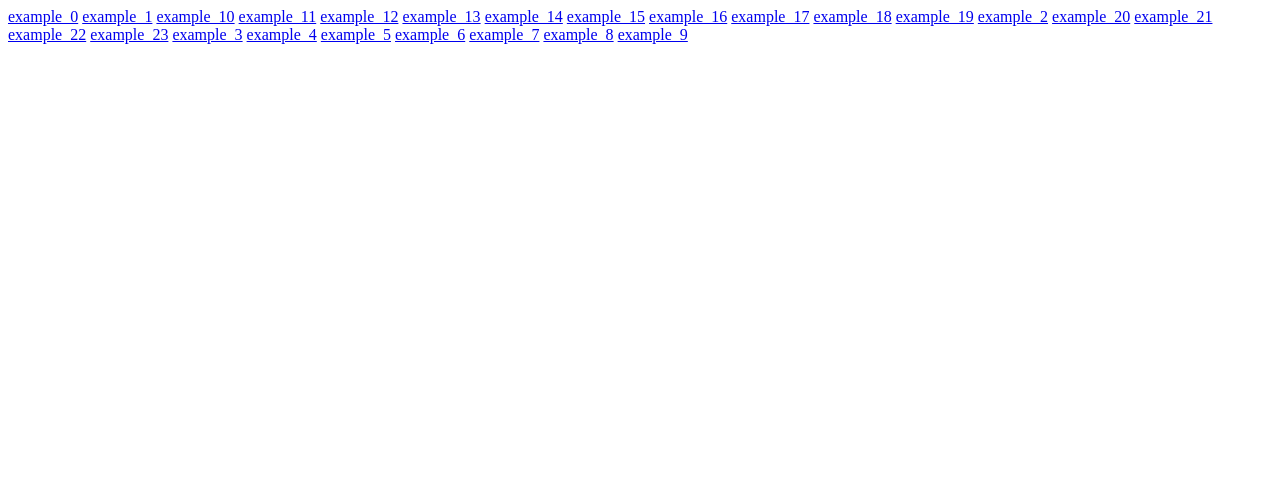
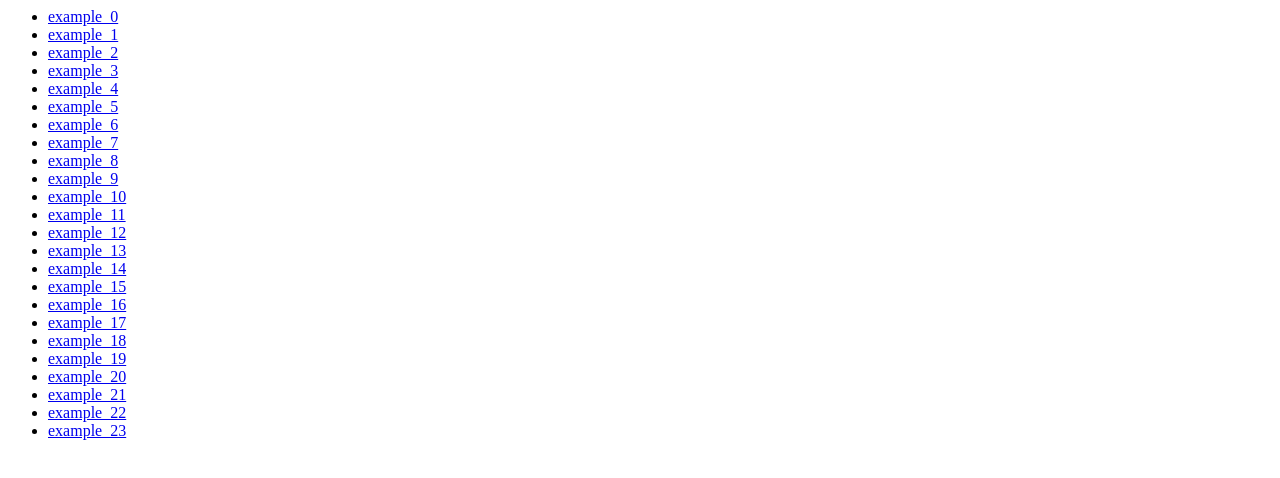
Before and after one commit to abrie/devderby-may-2013-technical, a plain HTML site: page index.html in a window 1280 px wide. Drawn offline with Linux system fonts and the light colour scheme.

Commit message:
wrap list in <ul>

```diff
--- a/index.html
+++ b/index.html
@@ -1,24 +1,26 @@
-<a href='example_0/application.html'>example_0</a>
-<a href='example_1/application.html'>example_1</a>
-<a href='example_10/application.html'>example_10</a>
-<a href='example_11/application.html'>example_11</a>
-<a href='example_12/application.html'>example_12</a>
-<a href='example_13/application.html'>example_13</a>
-<a href='example_14/application.html'>example_14</a>
-<a href='example_15/application.html'>example_15</a>
-<a href='example_16/application.html'>example_16</a>
-<a href='example_17/application.html'>example_17</a>
-<a href='example_18/application.html'>example_18</a>
-<a href='example_19/application.html'>example_19</a>
-<a href='example_2/application.html'>example_2</a>
-<a href='example_20/application.html'>example_20</a>
-<a href='example_21/application.html'>example_21</a>
-<a href='example_22/application.html'>example_22</a>
-<a href='example_23/application.html'>example_23</a>
-<a href='example_3/application.html'>example_3</a>
-<a href='example_4/application.html'>example_4</a>
-<a href='example_5/application.html'>example_5</a>
-<a href='example_6/application.html'>example_6</a>
-<a href='example_7/application.html'>example_7</a>
-<a href='example_8/application.html'>example_8</a>
-<a href='example_9/application.html'>example_9</a>
+<ul>
+<li><a href='example_0/application.html'>example_0</a></li>
+<li><a href='example_1/application.html'>example_1</a></li>
+<li><a href='example_2/application.html'>example_2</a></li>
+<li><a href='example_3/application.html'>example_3</a></li>
+<li><a href='example_4/application.html'>example_4</a></li>
+<li><a href='example_5/application.html'>example_5</a></li>
+<li><a href='example_6/application.html'>example_6</a></li>
+<li><a href='example_7/application.html'>example_7</a></li>
+<li><a href='example_8/application.html'>example_8</a></li>
+<li><a href='example_9/application.html'>example_9</a></li>
+<li><a href='example_10/application.html'>example_10</a></li>
+<li><a href='example_11/application.html'>example_11</a></li>
+<li><a href='example_12/application.html'>example_12</a></li>
+<li><a href='example_13/application.html'>example_13</a></li>
+<li><a href='example_14/application.html'>example_14</a></li>
+<li><a href='example_15/application.html'>example_15</a></li>
+<li><a href='example_16/application.html'>example_16</a></li>
+<li><a href='example_17/application.html'>example_17</a></li>
+<li><a href='example_18/application.html'>example_18</a></li>
+<li><a href='example_19/application.html'>example_19</a></li>
+<li><a href='example_20/application.html'>example_20</a></li>
+<li><a href='example_21/application.html'>example_21</a></li>
+<li><a href='example_22/application.html'>example_22</a></li>
+<li><a href='example_23/application.html'>example_23</a></li>
+</ul>
```
